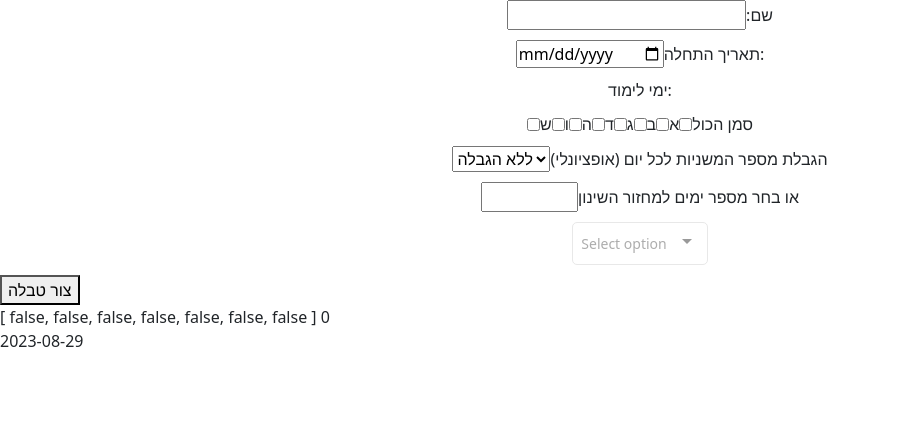
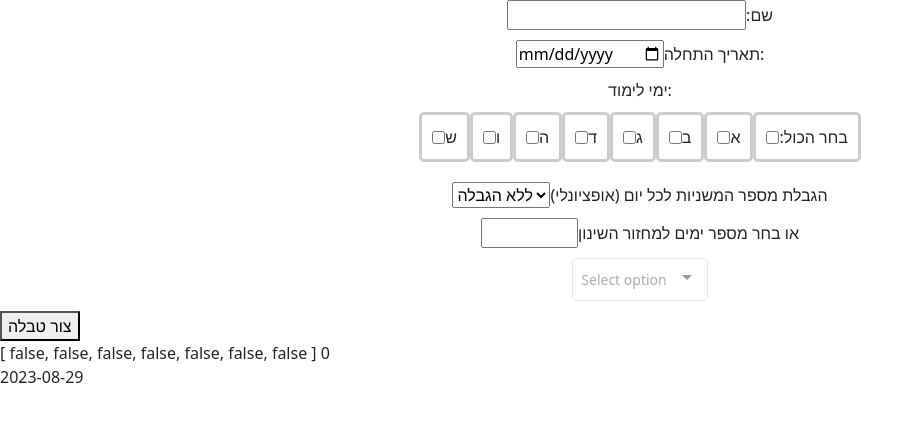
Before and after one commit to shlomo-weisz/midPro, a Vue app: page / in a window 1280 px wide. Shown: the top 422 px of the page, without its empty margins (0-924 px from the left). Built offline with nearby package versions, Linux system fonts and the light colour scheme.

Commit message:
fixed days

```diff
--- a/src/App.vue
+++ b/src/App.vue
@@ -16,22 +16,38 @@
       <label for="date">ימי לימוד:</label>
     </div>
     <div class="form-line">
-      <label for="all">סמן הכול</label>
+      <div class="days-box">
+        <label for="all"> {{ chooseAll }}</label>
         <input type="checkbox" id="all" value="all" v-model="daysAll">
+      </div>
+      <div class="days-box">
         <label for="sunday">א</label>
         <input type="checkbox" id="sunday" value="א" v-model="days[0]">
+      </div>
+      <div class="days-box">
         <label for="monday">ב</label>
         <input type="checkbox" id="monday" value="ב" v-model="days[1]">
+      </div>
+      <div class="days-box">
         <label for="tuesday">ג</label>
         <input type="checkbox" id="tuesday" value="ג" v-model="days[2]">
+      </div>
+      <div class="days-box">
         <label for="wednesday">ד</label>
         <input type="checkbox" id="wednesday" value="ד" v-model="days[3]">
+      </div>
+      <div class="days-box">
         <label for="thursday">ה</label>
         <input type="checkbox" id="thursday" value="ה" v-model="days[4]">
+      </div>
+      <div class="days-box">
         <label for="friday">ו</label>
         <input type="checkbox" id="friday" value="ו" v-model="days[5]">
+      </div>
+      <div class="days-box">
         <label for="saturday">ש</label>
         <input type="checkbox" id="saturday" value="ש" v-model="days[6]">
+      </div>
     </div>
 
     <div class="form-line">
@@ -76,7 +92,8 @@
 
 
   </form>
-  <newTable v-if="showTable" :masechtot="selected" :date="date" :name="name" :days="days" :limit="limit"></newTable>
+  <newTable v-if="showTable" :masechtot="selected" :date="date" :name="name" :days="days" :limit="limit"
+    :duration="duration"></newTable>
 
   {{ selected }}
   {{ currentDate }}
@@ -100,6 +117,7 @@ export default {
       thereIsDuration: false,
       labelName: ':שם',
       daysAll: false,
+      chooseAll: ' :בחר הכול',
       name: '',
       date: '',
       days: [false, false, false, false, false, false, false],
@@ -124,9 +142,12 @@ export default {
   watch: {
     daysAll() {
       if (this.daysAll) {
-        this.days = [true, true, true, true, true, true, true]
+        this.days = [true, true, true, true, true, true, true],
+          this.chooseAll = 'בטל בחירת כולם'
+
       } else {
         this.days = [false, false, false, false, false, false, false]
+        this.chooseAll = ' :בחר הכול'
       }
     },
     limit() {
@@ -137,6 +158,10 @@ export default {
       }
     },
     duration() {
+      // if (parseInt(this.duration) === NaN) {
+      //   this.duration = 0
+      //   alert('יש להכניס מספר')
+      // }
       if (parseInt(this.duration) > 0) {
         this.thereIsDuration = true
       } else {
@@ -1158,4 +1183,14 @@ const getSumOfMishnayotInMasechtot = (massechtot) => {
   align-items: center;
   margin-bottom: 10px;
 }
+.days-box {
+  display: flex;
+  flex-direction: row-reverse;
+  justify-content: center;
+  align-items: center;
+  margin-bottom: 10px;
+  padding: 10px;
+  border: 3px solid #ccc;
+  border-radius: 5px;
+}
 </style>
--- a/src/components/newTable.vue
+++ b/src/components/newTable.vue
@@ -1,4 +1,6 @@
-<template></template>
+<template>
+
+</template>
 
 <script>
 export default {
@@ -9,6 +11,7 @@ export default {
         name: String,
         days: Array,
         limit: Number,
+        duration: Number,
     },
     data() {
         return {
@@ -47,8 +50,10 @@ export default {
             return this.masechtotIds.length
         },
         daysNeeded() {
-            if (this.limit)
+            if (parseInt(this.limit) > 0)
                 return Math.ceil(this.SumOfMishnayot / this.limit)
+            else if (parseInt(this.duration) > 0)
+                return this.duration
             else
                 return 30
         },
```
Lines whose indentation alone changed are shown as unchanged.
